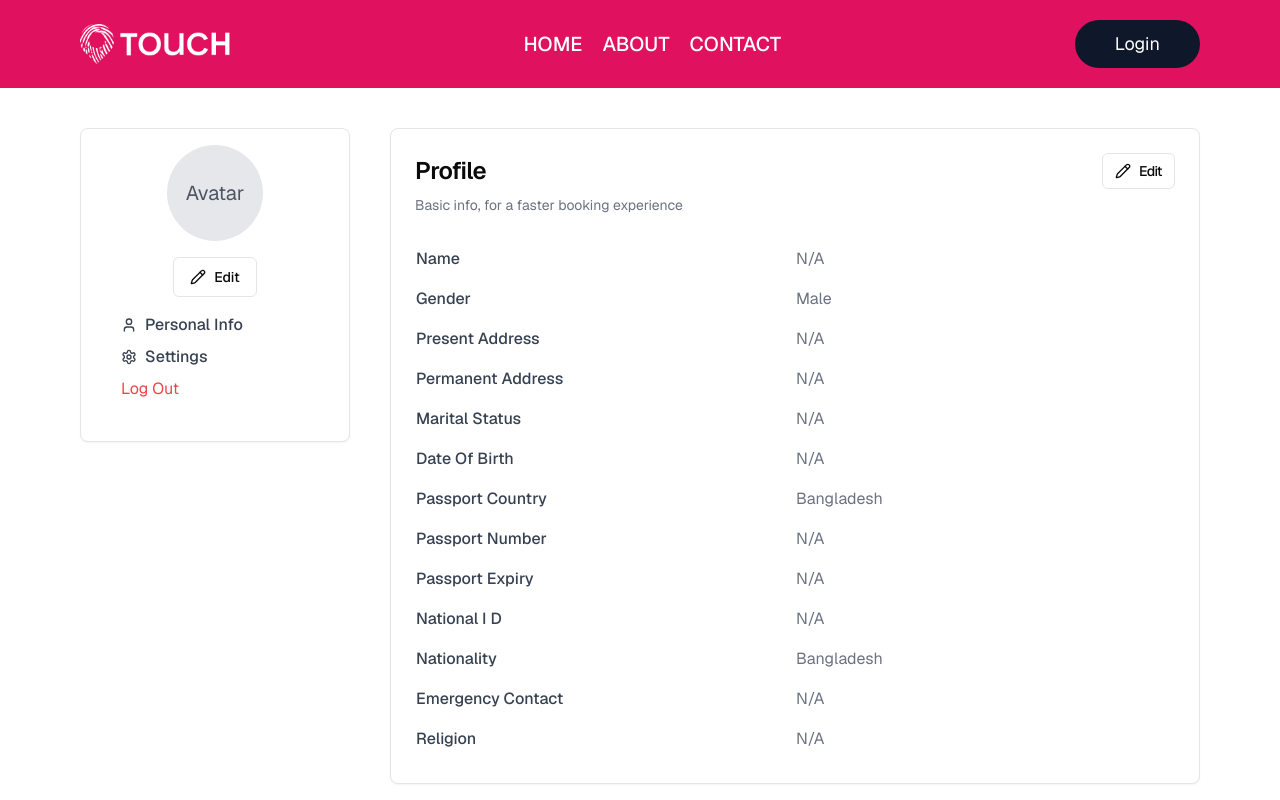
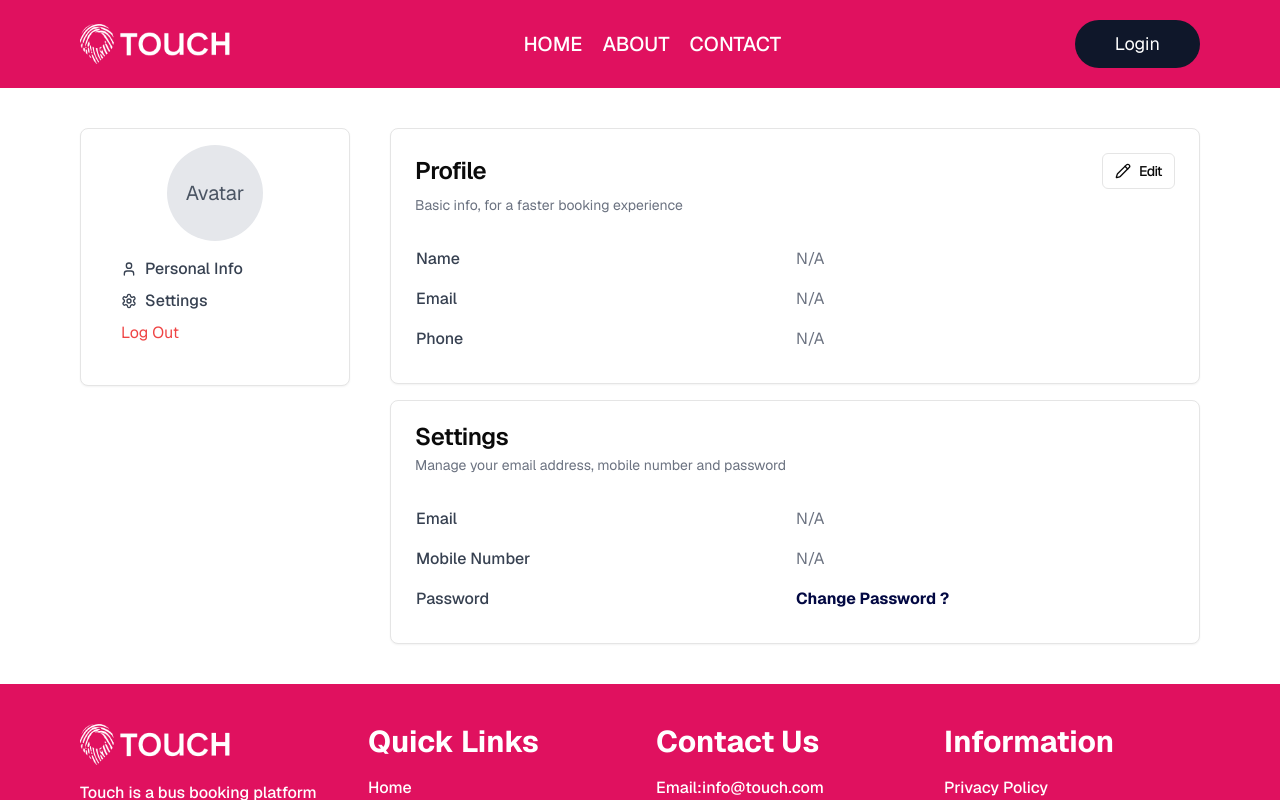
Before and after one commit to Mr-Rafiqul-Islam/ticketing-site, a Next.js app: page /profile in a window 1280 px wide. Shown: the top 800 px of the page. Built offline with nearby package versions, Linux system fonts and the light colour scheme.

Commit message:
booking form updated

```diff
--- a/app/(website)/(pages)/my-booking/page.tsx
+++ b/app/(website)/(pages)/my-booking/page.tsx
@@ -128,7 +128,7 @@ const MyBooking = () => {
                   {bookingList?.length > 0 ? (
                     <div>
                       {bookingList.map((item) => (
-                        <div key={item.id} className="border-b ">
+                        <div key={item.id} className="border-b mb-2">
                           <h2 className="text-xl text-primary-color font-bold">{item.company?.name}</h2>
                           <div className="flex gap-2 my-2">
                             <span>
@@ -159,7 +159,7 @@ const MyBooking = () => {
                           <div className="flex gap-2 my-2">
                             <strong>Total Price :</strong>
                             <span className="flex gap-2">
-                              {`${item?.trip?.ticket_price}BDT x${ item?.seat_data?.length} = ${  item?.trip?.ticket_price * item?.seat_data?.length}BDT`}
+                              {`${item?.trip?.ticket_price}BDT x${ item?.seat_data?.length} = ${ item?.trip?.ticket_price * item?.seat_data?.length}BDT`}
                             </span>
                           </div>
                         </div>
--- a/app/(website)/(pages)/profile/page.tsx
+++ b/app/(website)/(pages)/profile/page.tsx
@@ -16,18 +16,8 @@ const Profile = () => {
   const [isEditing, setIsEditing] = useState(false);
   const [formData, setFormData] = useState({
     name: user ? user?.user.name : "N/A",
-    gender: "Male",
-    presentAddress: "N/A",
-    permanentAddress: "N/A",
-    maritalStatus: "N/A",
-    dateOfBirth: "N/A",
-    passportCountry: "Bangladesh",
-    passportNumber: "N/A",
-    passportExpiry: "N/A",
-    nationalID: "N/A",
-    nationality: "Bangladesh",
-    emergencyContact: "N/A",
-    religion: "N/A",
+    email: user ? user?.user.email : "N/A",
+    phone: user ? user?.user.phone : "N/A",
   });
   const handleEdit = () => setIsEditing(true);
   const handleCancel = () => setIsEditing(false);
@@ -38,21 +28,7 @@ const Profile = () => {
   const handleChange = (e: React.ChangeEvent<HTMLInputElement>) => {
     setFormData({ ...formData, [e.target.name]: e.target.value });
   };
-  // const profileData = [
-  //   { label: "Name", value: user ? user?.user.name : "N/A" },
-  //   { label: "Gender", value: "Male" },
-  //   { label: "Present Address", value: "N/A" },
-  //   { label: "Permanent Address", value: "N/A" },
-  //   { label: "Marital Status", value: "N/A" },
-  //   { label: "Date of Birth", value: "N/A" },
-  //   { label: "Passport Country", value: "Bangladesh" },
-  //   { label: "Passport Number", value: "N/A" },
-  //   { label: "Passport Expiry Date", value: "N/A" },
-  //   { label: "National ID", value: "N/A" },
-  //   { label: "Nationality", value: "Bangladesh" },
-  //   { label: "Emergency Contact", value: "N/A" },
-  //   { label: "Religion", value: "N/A" },
-  // ];
+
   const settingsData = [
     { label: "Email", value: user ? user?.user.email : "N/A" },
     { label: "Mobile Number", value: user ? user?.user.phone : "N/A" },
@@ -91,9 +67,7 @@ const Profile = () => {
                     <span className="text-xl text-gray-600">Avatar</span>
                   </div>
                 )}
-                <Button variant="outline" className="flex items-center gap-2">
-                  <Pencil size={16} /> Edit
-                </Button>
+
               </div>
               <ul className="space-y-2 text-start">
                 <li
@@ -205,8 +179,8 @@ const Profile = () => {
                       <td className="font-medium text-gray-700 py-2 capitalize">
                         Password
                       </td>
-                      <td className="text-[#020842] py-2 font-bold cursor-pointer">
-                        Change Password ?
+                      <td className="py-2">
+                        <span className="text-[#020842] font-bold cursor-pointer">Change Password ?</span>
                       </td>
                     </tr>
                   </tbody>
--- a/components/bus-booking/BookingForm.tsx
+++ b/components/bus-booking/BookingForm.tsx
@@ -76,6 +76,8 @@ export default function BookingForm() {
 
   return (
     <div className="max-w-7xl mx-auto p-6 grid grid-cols-3 gap-6">
+      {/* Passenger Details */}
+      <div className="col-span-2">
       <ToastContainer
         position="top-right"
         autoClose={1500}
@@ -89,8 +91,6 @@ export default function BookingForm() {
         theme="light"
         transition={Bounce}
       />
-      {/* Passenger Details */}
-      <div className="col-span-2">
         <Card>
           <CardHeader>
             <CardTitle>Passenger Details</CardTitle>
```
